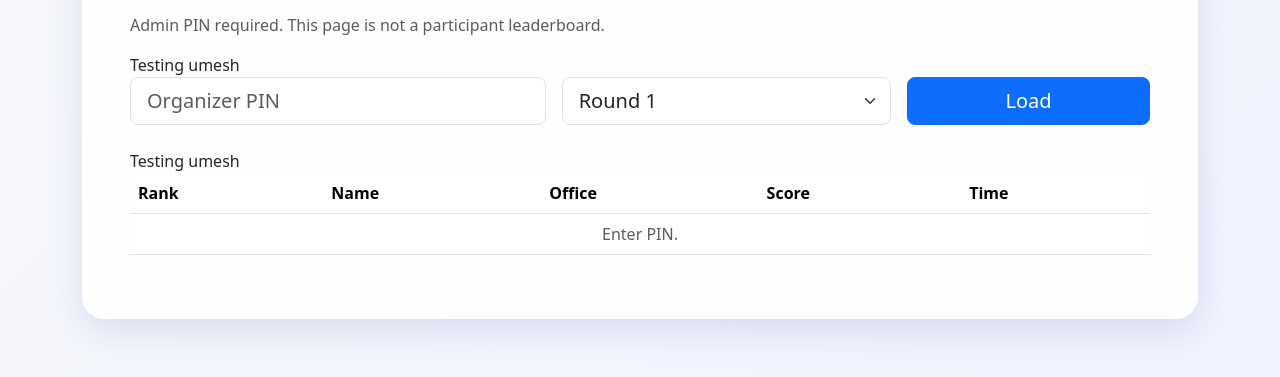
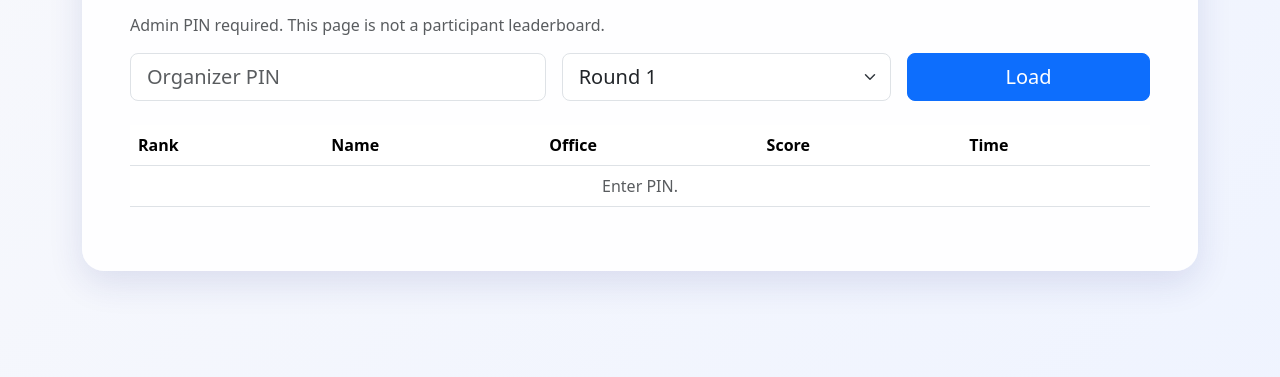
Before and after one commit to umeshp99-soft/5thYearAnniversary, a plain HTML site: page leaderboard.html in a window 1280 px wide. Shown: the part 133-510 px from the top of the page. Drawn offline with nearby package versions, Linux system fonts and the light colour scheme.

Commit message:
Remove testing header from leaderboard
Removed testing header from the leaderboard HTML.

```diff
--- a/leaderboard.html
+++ b/leaderboard.html
@@ -13,7 +13,7 @@
 <div class="card-body p-4 p-md-5">
 <h1 class="h3 mb-3">🏆 Organizer Results</h1>
 <p class="text-muted">Admin PIN required. This page is not a participant leaderboard.</p>
-<h>Testing umesh</h>
+
 <div class="row g-3">
 <div class="col-md-5">
 <input id="pin" type="password" class="form-control form-control-lg" placeholder="Organizer PIN">
@@ -41,7 +41,7 @@
 </tr>
 </thead>
 <tbody id="body">
-  <h>Testing umesh</h>
+
 <tr><td colspan="5" class="text-center text-muted">Enter PIN.</td></tr>
 </tbody>
 </table>
@@ -87,7 +87,6 @@ document.getElementById("loadBtn").onclick = async () => {
       `<tr><td colspan="5" class="text-center text-danger">${esc(e.message)}</td></tr>`;
   }
 };
-
 function esc(v) {
   return String(v ?? "").replace(
     /[&<>"']/g,
```
